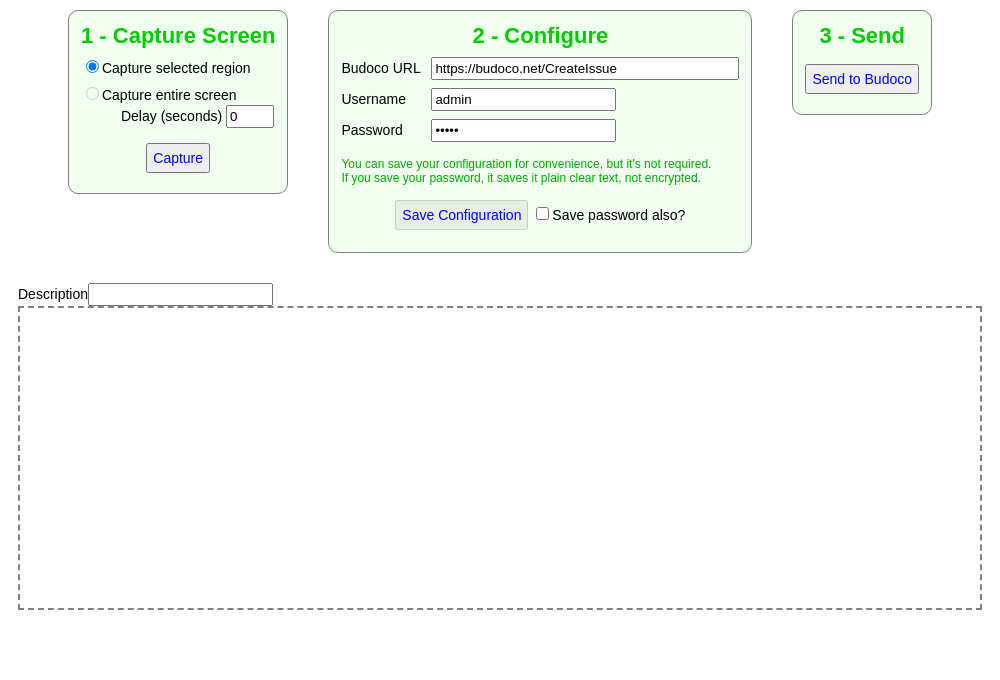
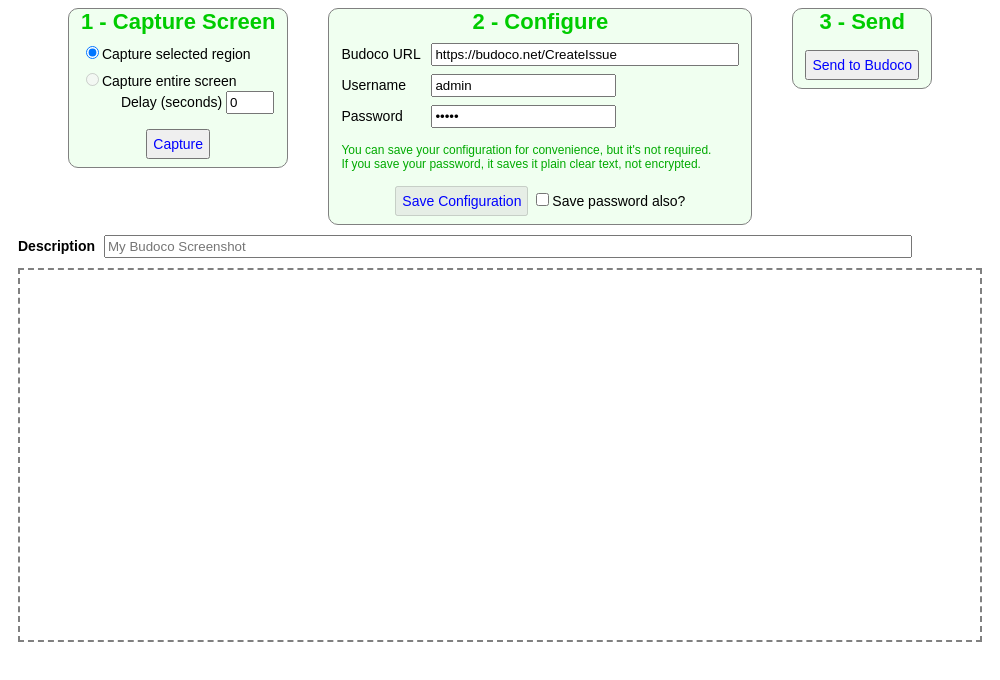
Before and after one commit to ctrager/budoco_screenshot, an Electron app: page index.html in a window 1000 px wide. Drawn offline with Linux system fonts and the light colour scheme; no server answers.

Commit message:
cosmetic

```diff
--- a/index.html
+++ b/index.html
@@ -31,7 +31,7 @@
 
         .button_div {
             margin-top: 15px;
-            margin-bottom: 10px;
+            margin-bottom: 5px;
             text-align: center;
             white-space: nowrap;
         }
@@ -40,12 +40,6 @@
             display: inline-block;
             margin: 0px;
         }
-
-        div {
-            xmargin-top: 20px;
-        }
-
-        input {}
 
         #description {}
 
@@ -58,18 +52,15 @@
         }
 
         .image_container {
-
             display: grid;
-
             justify-content: center;
-
         }
 
         .image_frame {
 
             grid-column-start: 1;
             width: 960px;
-            height: 300px;
+            height: 370px;
             xbackground-color: lightyellow;
             border: 2px dashed gray;
 
@@ -77,11 +68,8 @@
 
         .steps_container {
             display: grid;
-            xgrid-template-columns: 250px 500px 100px;
-            margin: 10px;
-            margin-bottom: 30px;
             justify-content: center;
-
+            margin-bottom: 10px;
 
         }
 
@@ -90,13 +78,11 @@
             margin-left: 20px;
             margin-right: 20px;
 
-            padding: 10px;
             border: 1px solid gray;
             background-color: #f0fff0;
             border-radius: 10px;
-            padding: 12px;
-
-
+            padding-left: 12px;
+            padding-right: 12px;
         }
 
         .steps123>div>div {
@@ -149,6 +135,19 @@
             font-size: 12px;
             color: #0a0;
 
+        }
+
+        #description_div {
+            margin-bottom: 10px;
+        }
+
+        #description_label {
+            margin-right: 5px;
+            font-weight: bold;
+        }
+
+        #description {
+            width: 800px;
         }
     </style>
 </head>
@@ -228,7 +227,10 @@
 
 
     <div class="image_container">
-        <div><label>Description</label><input maxlength="200" id="description" value=""></div>
+        <div id="description_div">
+            <label id="description_label">Description</label>
+            <input maxlength="200" placeholder="My Budoco Screenshot" id="description" value="">
+        </div>
 
         <div class="image_frame">
             <img class="display_image" style="display: none;" id="img" src="">
--- a/main.js
+++ b/main.js
@@ -15,7 +15,7 @@
     console.log("inside createWindow")
     main_win = new BrowserWindow({
         width: 1000,
-        height: 650,
+        height: 680,
         alwaysOnTop: false, // not needed
         webPreferences: {
             nodeIntegration: true
--- a/renderer.js
+++ b/renderer.js
@@ -45,19 +45,19 @@
     var image_data = document.getElementById("image_data").value
 
     if (url == "") {
-        alert("url is required")
+        alert("URL is required")
         return
     }
     if (username == "") {
-        alert("username is required")
+        alert("Username is required")
         return
     }
     if (password == "") {
-        alert("password is required")
+        alert("Password is required")
         return
     }
     if (description == "") {
-        alert("description is required")
+        alert("Description is required")
         return
     }
 
```
